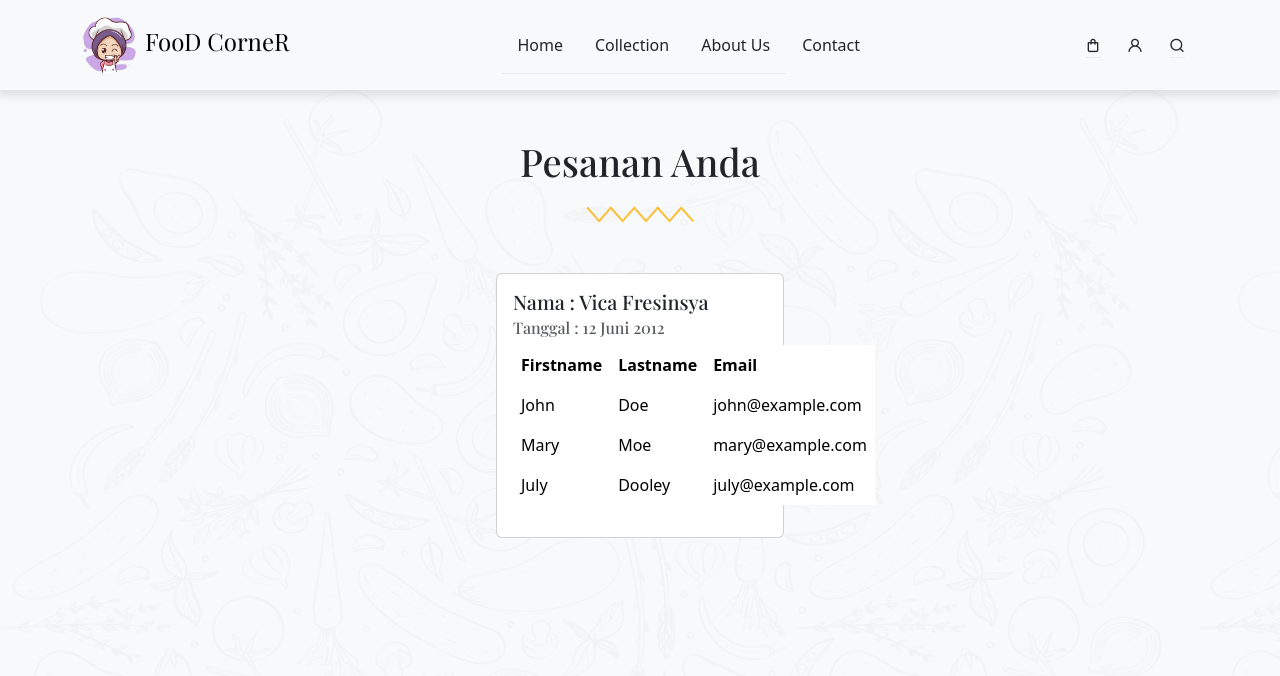
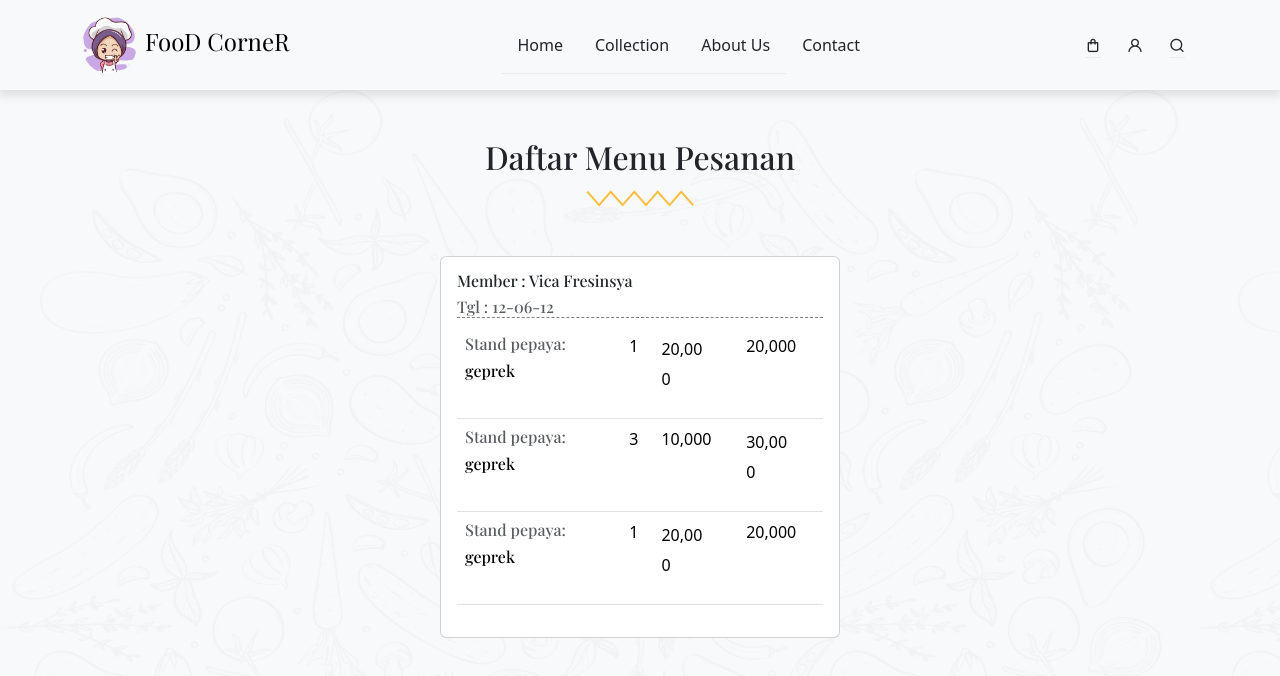
Before and after one commit to AlgonzaDJun/Food-Corner, a React (Create React App) app in the folder frontend/: page /checkoutdetails in a window 1280 px wide. Shown: the top 676 px of the page. Built offline with nearby package versions, Linux system fonts and the light colour scheme; a web font is replaced by a local one.

Commit message:
daftar pesan

```diff
--- a/frontend/src/container/Checkout.jsx
+++ b/frontend/src/container/Checkout.jsx
@@ -15,8 +15,8 @@ const Checkout = () => {
         <div className="row">
           <div className="col-lg-12">
             <div className="sec-title text-center mb-5 mt-5">
-              <h2 className="h2-title">
-                <span>Pesanan Anda</span>
+              <h2 className="pesan">
+                <span></span>Daftar Menu Pesanan
               </h2>
               <div className="sec-title-shape mb-4">
                 <img src={stand} alt="" />
@@ -24,33 +24,62 @@ const Checkout = () => {
             </div>
           </div>
         </div>
-        <div class="card mx-auto" style={{ width: '18rem' }}>
+        <div class="card mx-auto" style={{ width: '25rem', }}>
           <div class="card-body">
-            <h5 class="card-title">Nama : Vica Fresinsya</h5>
-            <h6 class="card-subtitle mb-2 text-muted">Tanggal : 12 Juni 2012</h6>
-            <table class="table table-borderless" >
-              <thead className="w-100 ">
+            <h2 class="nama-pesan">Member : Vica Fresinsya</h2>
+            <h6 class="horizon text-muted ">Tgl : 12-06-12</h6>
+            <table class="table table-border" >
+              {/* <thead className="w-100">
                 <tr>
-                  <th>Firstname</th>
-                  <th>Lastname</th>
+                  <th>stand</th>
+                  <th>menu</th>
                   <th>Email</th>
                 </tr>
-              </thead>
-              <tbody className="">
-                <tr className="">
-                  <td>John</td>
-                  <td>Doe</td>
-                  <td className=" text-wrap">john@example.com</td>
+              </thead> */}
+              <tbody>
+                <tr>
+                  <td>
+                    {/* <div className="col-md-3 col-lg-3 col-xl-3"> */}
+                    <h6 className="text-muted " style={{ width: '7rem', }}>
+                      {/* {item.standName} */}Stand pepaya:
+                    </h6>
+                    <h6 className="text-black mb-0">
+                      {/* {item.name} */}geprek
+                    </h6>
+                    {/* </div> */}
+                  </td>
+                  <td>1</td>
+                  {/* <td className="bg-black" style={{ width: '7rem', }}>10,000</td> */}
+                  <td><p className="harga" style={{ width: '3rem', }}>20,000</p></td>
+                  <td>20,000</td>
+
+                  {/* <td><p className="text-text-wrap" style={{width: '5rem',}}>10,000</p></td> */}
                 </tr>
                 <tr>
-                  <td>Mary</td>
-                  <td>Moe</td>
-                  <td>mary@example.com</td>
+                  <td>
+                    <h6 className="text-muted " style={{ width: '7rem', }}>
+                      {/* {item.standName} */}Stand pepaya:
+                    </h6>
+                    <h6 className="text-black mb-0">
+                      {/* {item.name} */}geprek
+                    </h6>
+                  </td>
+                  <td>3</td>
+                  <td>10,000</td>
+                  <td><p className="harga" style={{ width: '3rem', }}>30,000</p></td>
                 </tr>
                 <tr>
-                  <td>July</td>
-                  <td>Dooley</td>
-                  <td>july@example.com</td>
+                  <td>
+                    <h6 className="text-muted " style={{ width: '7rem', }}>
+                      {/* {item.standName} */}Stand pepaya:
+                    </h6>
+                    <h6 className="text-black mb-0">
+                      {/* {item.name} */}geprek
+                    </h6>
+                  </td>
+                  <td>1</td>
+                  <td><p className="harga" style={{ width: '3rem', }}>20,000</p></td>
+                  <td>20,000</td>
                 </tr>
               </tbody>
             </table>
--- a/frontend/src/container/css/checkout.css
+++ b/frontend/src/container/css/checkout.css
@@ -1,16 +1,24 @@
-.h2-title {
-    font-size: 46px;
-    line-height: 56px;
-    margin-bottom: 15px;
+.nama-pesan {
+    font-size: 16px;
+    line-height: 16px;
+    margin-bottom: 8px;
     text-transform: capitalize;
     position: relative;
-    font-size: 38px;
-    line-height: 48px;
 }
-
-.h5-title {
-    display: block;
-    border-bottom: 1px solid black;
+.pesan span{
+    font-size: 46px;
+    line-height: 26px;
+    margin-bottom: 18px;
+    text-transform: capitalize;
+    position: relative;
+    color: black;
+}
+.harga{
+    /* width: '3rem'; */
+    /* background: #000; */
+}
+.horizon {
+    border-bottom: 0.5px dashed grey;
 }
 .box-struk{
     border-radius: 30px;
```
